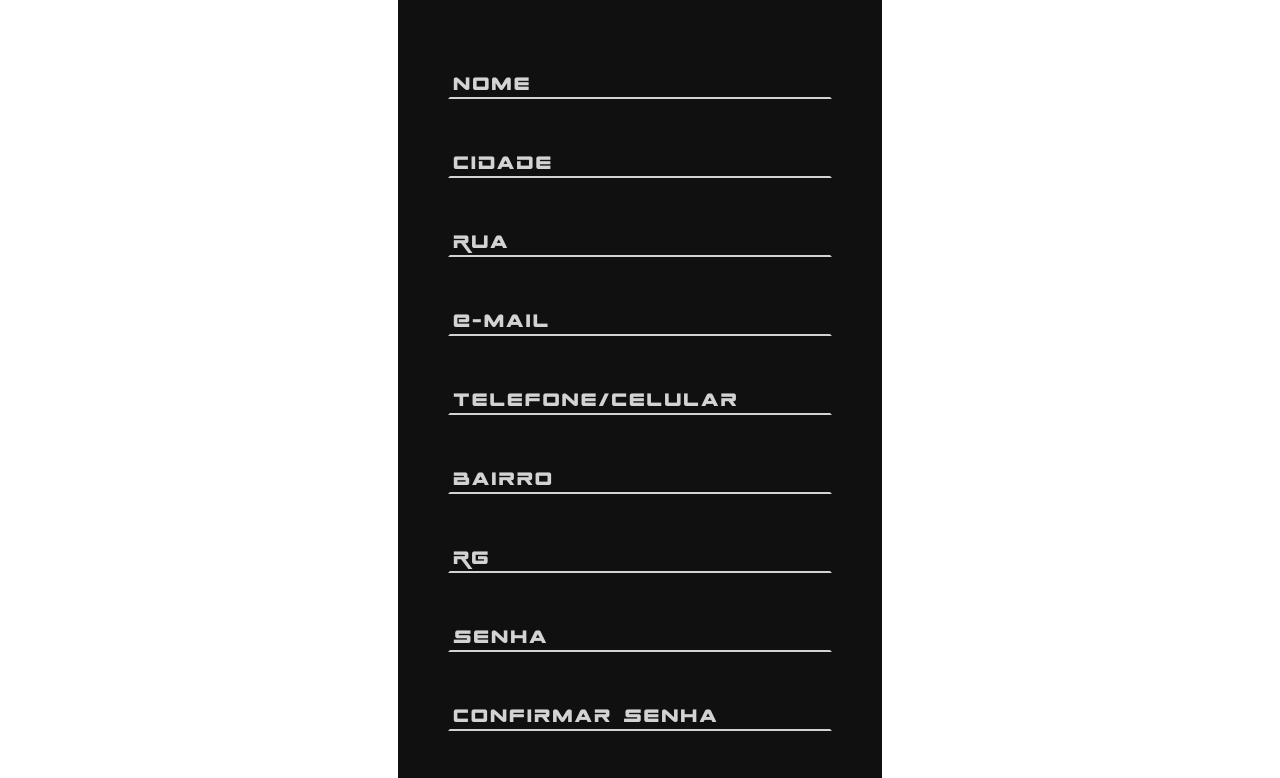
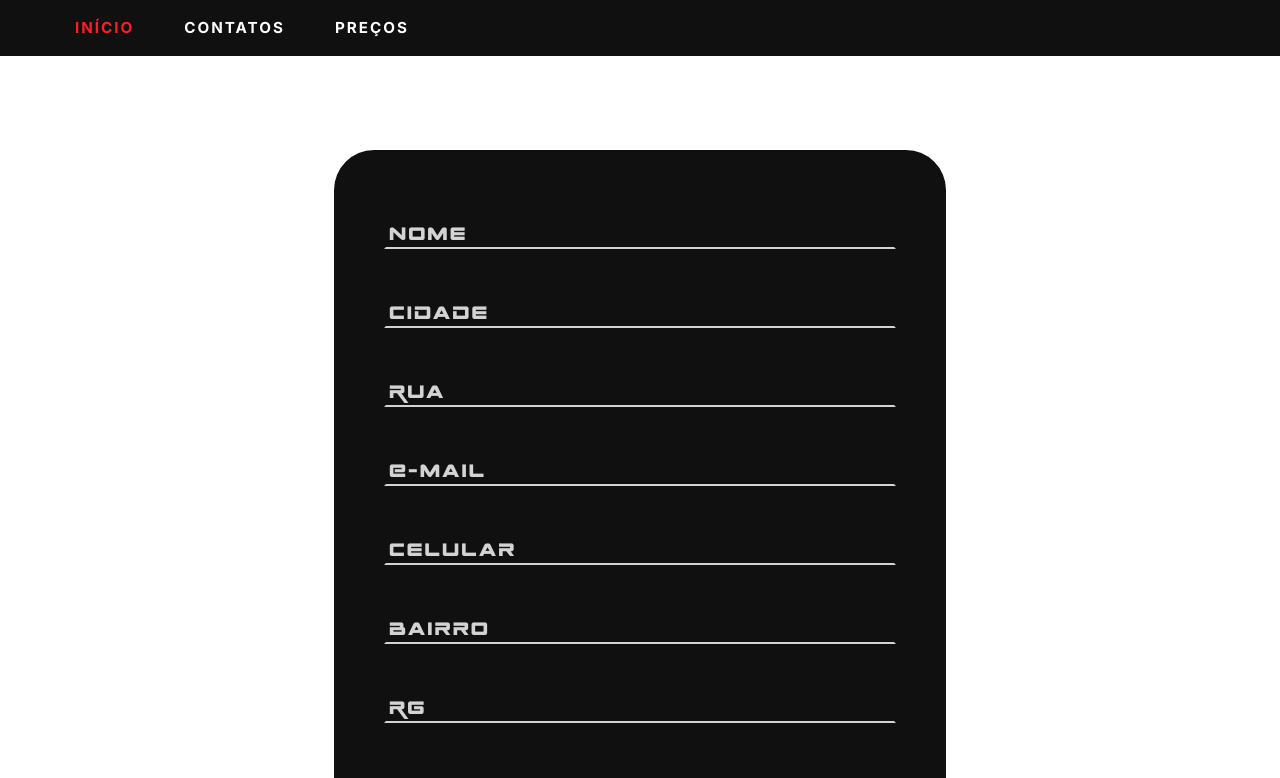
Before and after one commit to ViniUme/LimitsGym, a Next.js app: page /cadastro in a window 1280 px wide. Shown: the top 778 px of the page. Built offline with nearby package versions, Linux system fonts and the light colour scheme.

Commit message:
Import Navbar and Footer

```diff
--- a/src/pages/cadastro.jsx
+++ b/src/pages/cadastro.jsx
@@ -1,4 +1,6 @@
 import Page from '../components/page';
+import Navbar from '../components/navbar';
+import Footer from '../components/footer';
 import styles from '../styles/cadastro.module.scss';
 import { useState } from 'react';
 
@@ -9,7 +11,7 @@ export default function SignRoute(){
         ['city', 'Cidade'],
         ['road', 'Rua'],
         ['email', 'E-mail'],
-        ['tel', 'Telefone/Celular'],
+        ['tel', 'Celular'],
         ['dist', 'Bairro'],
         ['rg', 'RG'],
         ['pass', 'Senha']
@@ -47,7 +49,7 @@ export default function SignRoute(){
 
     return(
         <Page title="Faça seu cadastro na Limits Gym" context="Tela para criação de usuário e efetuação do seu cadastro no banco de dados">
-
+            <Navbar/>
             <form className={styles.sign_on} onSubmit={(e) => Submit(e)}>
                 {info && info.map((item, key) => {
                     return(
@@ -66,6 +68,7 @@ export default function SignRoute(){
                 <span className={styles.message}>{message}</span>
                 <input className={styles.button} type='submit' />
             </form>
+            <Footer/>
         </Page>
     )
 }
--- a/src/styles/cadastro.module.scss
+++ b/src/styles/cadastro.module.scss
@@ -1,6 +1,6 @@
 .sign_on{
-    width: 30%;
-    margin: 0 auto;
+    width: 40%;
+    margin: 150px auto 100px auto;
     padding: 40px 50px;
     display: flex;
     justify-content: center;
@@ -8,6 +8,7 @@
     flex-direction: column;
     gap: 20px;
     background: var(--black);
+    border-radius: 40px;
     font: 25px SpaceRanger;
     letter-spacing: 2px;
 
@@ -86,3 +87,9 @@
         color: var(--red);
     }
 }
+
+@media(max-width: 1000px){
+    .sign_on{
+        width: 70%;
+    }
+}
```
